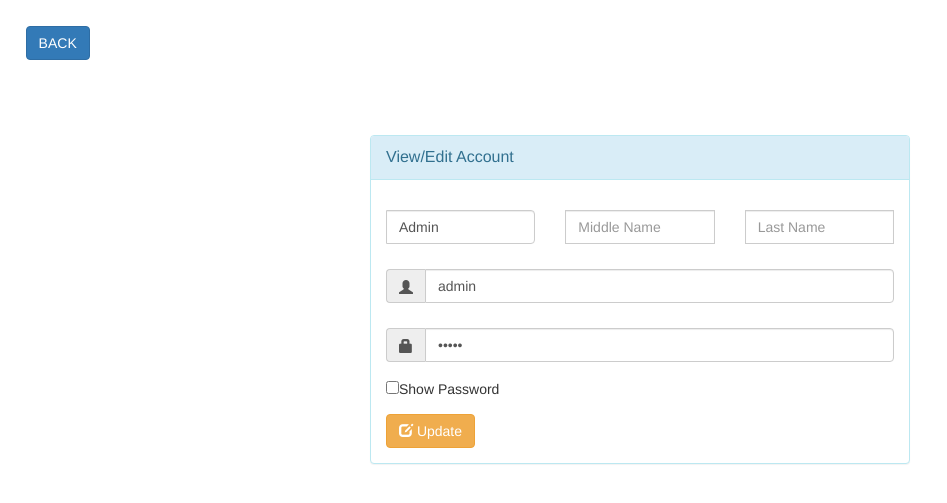
After one commit to MikkoJohn/Project, a PHP site: page /editmodal/editaccount.php in a window 1280 px wide. The commit adds this page. Shown: the top 503 px of the page, without its empty margins (0-947 px from the left). Run offline with PHP 8.4, Linux system fonts and the light colour scheme; the visitor is signed in with stand-in values (Sample User, id 1); data comes from the database, SQL or seed files in the repository; some libraries are stand-ins or nearby versions.

Commit message:
Add files via upload

```diff
--- /dev/null
+++ b/editmodal/editaccount.php
@@ -0,0 +1,200 @@
+  <?php
+    include_once '../config.php';
+    include '../includes/link.php';
+    session_start();
+    $accname = $_SESSION['acct_name'];
+$acctype = $_SESSION['sess_type'];
+                   ?>
+
+   <a href="../index_admin" class="btn btn-primary" style="margin:2%">BACK</a>
+
+   <form method="POST" onsubmit="return confirm('Are you sure?')">
+        <div class="container">
+        <div id="loginbox" style="margin-top:50px;" class="mainbox col-md-6 col-md-offset-3 col-sm-8 col-sm-offset-2">
+            <div class="panel panel-info" >
+                <div class="panel-heading">
+                    <div class="panel-title">View/Edit Account</div>
+                </div>
+
+                <div style="padding-top:30px" class="panel-body" >
+
+                    <div style="display:none" id="login-alert" class="alert alert-danger col-sm-12"></div>
+                  <?php
+                    if(isset($_POST['view_account'])){
+                      $_SESSION['acc_id'] = $_POST['acc_id'];
+                      $sql = 'SELECT * FROM tbl_useraccounts where ua_id ='.$_SESSION['acc_id'].' ';
+                      $result=mysqli_query($conn,$sql);
+                      while($row=mysqli_fetch_assoc($result)){
+                        echo '
+                        <form method="POST" class="form-horizontal" role="form">
+                        <div class="row">
+                          <div class="col col-lg-4">
+                               <div style="margin-bottom: 25px" class="input-group">
+                                  <input type="hidden" name="acc_id" value="'.$row['ua_id'].'">
+                                   <input  type="text" class="form-control" name="fname" placeholder="First Name" value="'.$row['fname'].'">
+                                    </div>
+                          </div>
+                          <div class="col col-lg-4">
+                               <div style="margin-bottom: 25px" class="input-group">
+
+                                   <input type="text" class="form-control" name="mname" placeholder="Middle Name" value="'.$row['mname'].'">
+                                    </div>
+                          </div>
+                          <div class="col col-lg-4">
+                               <div style="margin-bottom: 25px" class="input-group">
+
+                                   <input type="text" class="form-control" name="lname" placeholder="Last Name" value="'.$row['lname'].'">
+                                    </div>
+                          </div>
+                          <div class="col col-md-12">
+                            <div style="margin-bottom: 25px" class="input-group">
+                                  <span class="input-group-addon"><i class="glyphicon glyphicon-user"></i></span>
+                                   <input id="uname" type="text" class="form-control" name="uname" placeholder="Username" value="'.$row['uname'].'">
+                                    </div>
+                            </div>
+                             <div class="col col-md-12">
+                            <div style="margin-bottom: 15px" class="input-group">
+                                        <span class="input-group-addon"><i class="glyphicon glyphicon-lock"></i></span>
+                                        <input id="pass" type="password" class="form-control" name="pass" placeholder="Password" value="'.$row['pass'].'">
+                                    </div>
+                                    <input type="checkbox" onclick="myFunction()">Show Password
+                                  </div>
+                                  <br>
+                              ';
+
+                              echo '
+
+                                    <div class="col-lg-12 controls" style="margin-top: 15px">
+                                      <button name="updateaccount" class="btn btn-warning btn-md" value="UPDATE"><span class="glyphicon glyphicon-edit" aria-hidden="true"></span> Update</button>
+
+                                    </div>
+                                </div>
+                              </div>
+                            </form>
+                        ';
+                      }
+                      ?>
+<script>
+function myFunction() {
+  var x = document.getElementById("pass");
+  if (x.type === "password") {
+    x.type = "text";
+  } else {
+    x.type = "password";
+  }
+}
+</script>
+                      <?php
+                    }else{
+                      //$_SESSION['acc_id'] = $_POST['acc_id'];
+                      $sql = 'SELECT * FROM tbl_useraccounts where ua_id ='.$_SESSION['acc_id'].' ';
+                      $result=mysqli_query($conn,$sql);
+                      while($row=mysqli_fetch_assoc($result)){
+                        echo '
+                        <form method="POST" class="form-horizontal" role="form">
+                        <div class="row">
+                          <div class="col col-lg-4">
+                               <div style="margin-bottom: 25px" class="input-group">
+                                  <input type="hidden" name="acc_id" value="'.$row['ua_id'].'">
+                                   <input  type="text" class="form-control" name="fname" placeholder="First Name" value="'.$row['fname'].'">
+                                    </div>
+                          </div>
+                          <div class="col col-lg-4">
+                               <div style="margin-bottom: 25px" class="input-group">
+
+                                   <input type="text" class="form-control" name="mname" placeholder="Middle Name" value="'.$row['mname'].'">
+                                    </div>
+                          </div>
+                          <div class="col col-lg-4">
+                               <div style="margin-bottom: 25px" class="input-group">
+
+                                   <input type="text" class="form-control" name="lname" placeholder="Last Name" value="'.$row['lname'].'">
+                                    </div>
+                          </div>
+                          <div class="col col-md-12">
+                            <div style="margin-bottom: 25px" class="input-group">
+                                  <span class="input-group-addon"><i class="glyphicon glyphicon-user"></i></span>
+                                   <input id="uname" type="text" class="form-control" name="uname" placeholder="Username" value="'.$row['uname'].'">
+                                    </div>
+                            </div>
+                             <div class="col col-md-12">
+                            <div style="margin-bottom: 15px" class="input-group">
+                                        <span class="input-group-addon"><i class="glyphicon glyphicon-lock"></i></span>
+                                        <input id="pass" type="password" class="form-control" name="pass" placeholder="Password" value="'.$row['pass'].'">
+                                    </div>
+                                    <input type="checkbox" onclick="myFunction()">Show Password
+                                  </div>
+                                  <br>
+                              ';
+
+                              echo '
+
+                                    <div class="col-lg-12 controls" style="margin-top: 15px">
+                                      <button name="updateaccount" class="btn btn-warning btn-md" value="UPDATE"><span class="glyphicon glyphicon-edit" aria-hidden="true"></span> Update</button>
+
+                                    </div>
+                                </div>
+                              </div>
+                            </form>
+                        ';
+                      }
+                    }
+                      ?>
+<script>
+function myFunction() {
+  var x = document.getElementById("pass");
+  if (x.type === "password") {
+    x.type = "text";
+  } else {
+    x.type = "password";
+  }
+}
+</script>
+
+
+                        </div>
+                    </div>
+                </div>
+            </div>
+
+
+<?php if(isset($_POST['updateaccount'])){
+//error_reporting(0);
+ $uname = $_POST['uname'];
+  $pass = $_POST['pass'];
+  //$acc = $_POST['acc'];
+$fname = $_POST['fname'];
+$mname = $_POST['mname'];
+$lname = $_POST['lname'];
+//$div = $_POST['div'];
+$acc_id = $_POST['acc_id'];
+$now = date("Y-m-d H:i:s");
+
+//$uname = $_POST['uname'];
+  if(empty($uname) || empty($pass)  || empty($fname) || empty($lname)){
+    echo'<script>swal("Please fill blank fields!","", "warning");</script>';
+
+   } else {
+
+  $stmt = $conn->prepare("UPDATE `tbl_useraccounts` SET `uname`=?,`pass`=?,`fname`=?,`mname`=?,`lname`=? WHERE ua_id=?");
+                              $stmt->bind_param('ssssss', $uname,$pass,$fname,$mname,$lname,$acc_id);
+
+                              if($stmt->execute()){
+                                echo'<script>swal("Successfully Added!","","success");</script>';
+                                $sql1="INSERT INTO `user_action`(`username`, `user_designation`, `action_date`, `action_done`) VALUES ('$accname','$acctype',now(),'Updated Account')";
+                              mysqli_query($conn,$sql1);
+                              }
+                              else {
+                                echo'<script>swal("Error!","Please fill blank fields" ,"warning");</script>';
+                              }
+                              //else { echo"<script>alert('ERROR')</script>"; }
+
+                              $stmt->close();
+
+
+}
+
+}
+
+
+?>
--- a/editmodal/editjoborder.php
+++ b/editmodal/editjoborder.php
@@ -112,7 +112,8 @@ $acctype = $_SESSION['sess_type'];
                           }
                           ?>
                            <div class="col-lg-12 controls">
-                                      <input type="submit" name="updatejo" class="btn btn-warning btn-md">
+                             <button name="updatejo" class="btn btn-warning btn-md" value="UPDATE"><span class="glyphicon glyphicon-edit" aria-hidden="true"></span> Update</button>
+
                                     </div>
                                 </div>
                               </div>
--- a/includes/link.php
+++ b/includes/link.php
@@ -1,17 +1,25 @@
-<!-- <link href="//netdna.bootstrapcdn.com/bootstrap/3.1.0/css/bootstrap.min.css" rel="stylesheet" id="bootstrap-css">
+<link href="//netdna.bootstrapcdn.com/bootstrap/3.1.0/css/bootstrap.min.css" rel="stylesheet" id="bootstrap-css">
 <script src="//netdna.bootstrapcdn.com/bootstrap/3.1.0/js/bootstrap.min.js"></script>
-<script src="//code.jquery.com/jquery-1.11.1.min.js"></script> -->
+<!-- <script src="//code.jquery.com/jquery-1.11.1.min.js"></script> -->
 <!-- <script src="https://unpkg.com/sweetalert/dist/sweetalert.min.js"></script> -->
-  <link rel="stylesheet" href="fontawesome/css/all.min.css">
-  <script src="jquery/jquery.min.js"></script>
-<script src="datatables/jquery.dataTables.min.js"></script>
-    <script src="datatables/dataTables.bootstrap4.min.js"></script>
+  <link rel="stylesheet" href="fontawesome/css/fontawesome.min.css">
+  <script src="../../jquery/jquery.min.js"></script>
+<script src="../../datatables/jquery.dataTables.min.js"></script>
+    <script src="../../datatables/dataTables.bootstrap4.min.js"></script>
 
-<script src="dist/sweetalert.min.js"></script>
-<link rel="stylesheet" type="text/css" href="dist/sweetalert.css">
-<?
+
+
+<!-- <link rel="stylesheet" href="../bootstrap/dist/css/bootstrap.min.css">
+  <script src="../bootstrap/dist/js/bootstrap.min.js"></script> -->
+
+<!-- <link rel="stylesheet" href="../bootstrap/css/bootstrap.min.css">
+  <script src="../bootstrap/js/bootstrap.min.js"></script> -->
+
+<script src="../../dist/sweetalert.min.js"></script>
+<link rel="stylesheet" type="text/css" href="../../dist/sweetalert.css">
+<?php
 
 date_default_timezone_set("Asia/Manila");
-
+$now = date("Y-m-d H:i:s");
 
 ?>
```
Also changed, not shown: includes/header.php (+8 -5 lines), includes/navbar.php (+54 -0 lines).
